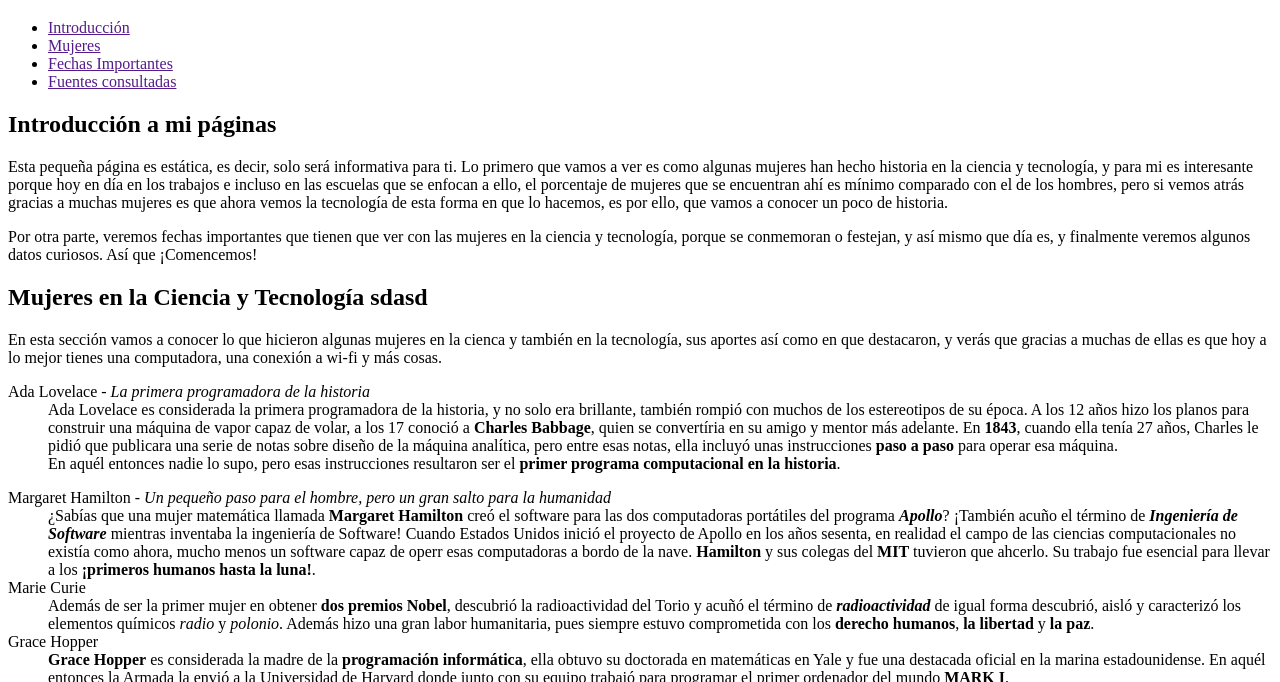
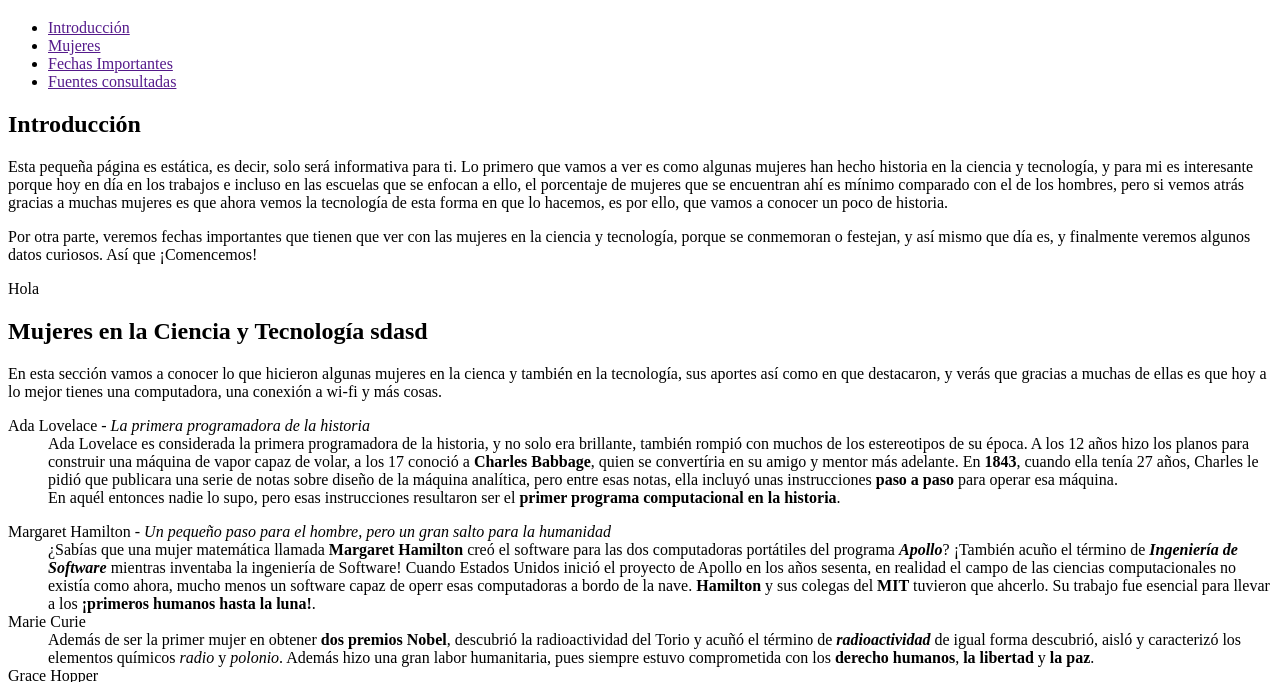
Before and after one commit to LupisSV/Mujeres-en-la-ciencia-y-tecnologia, a plain HTML site: page index.html in a window 1280 px wide. Shown: the part 61-743 px from the top of the page. Drawn offline with Linux system fonts and the light colour scheme.

Commit message:
Cambio presentacion

```diff
--- a/index.html
+++ b/index.html
@@ -22,9 +22,10 @@
 			</nav>
 		</header><!-- /header -->
 
-		<h2>Introducción a mi páginas</h2>
+		<h2>Introducción</h2>
 		<p>Esta pequeña página es estática, es decir, solo será informativa para ti. Lo primero que vamos a ver es como algunas mujeres han hecho historia en la ciencia y tecnología, y para mi es interesante porque hoy en día en los trabajos e incluso en las escuelas que se enfocan a ello, el porcentaje de mujeres que se encuentran ahí es mínimo comparado con el de los hombres, pero si vemos atrás gracias a muchas mujeres es que ahora vemos la tecnología de esta forma en que lo hacemos, es por ello, que vamos a conocer un poco de historia. </p>
 		<p> Por otra parte, veremos fechas importantes que tienen que ver con las mujeres en la ciencia y tecnología, porque se conmemoran o festejan, y así mismo que día es, y finalmente veremos algunos datos curiosos. Así que ¡Comencemos!</p>
+		<p>Hola</p>
 
 
 		<h2> Mujeres en la Ciencia y Tecnología   sdasd</h2>
```
